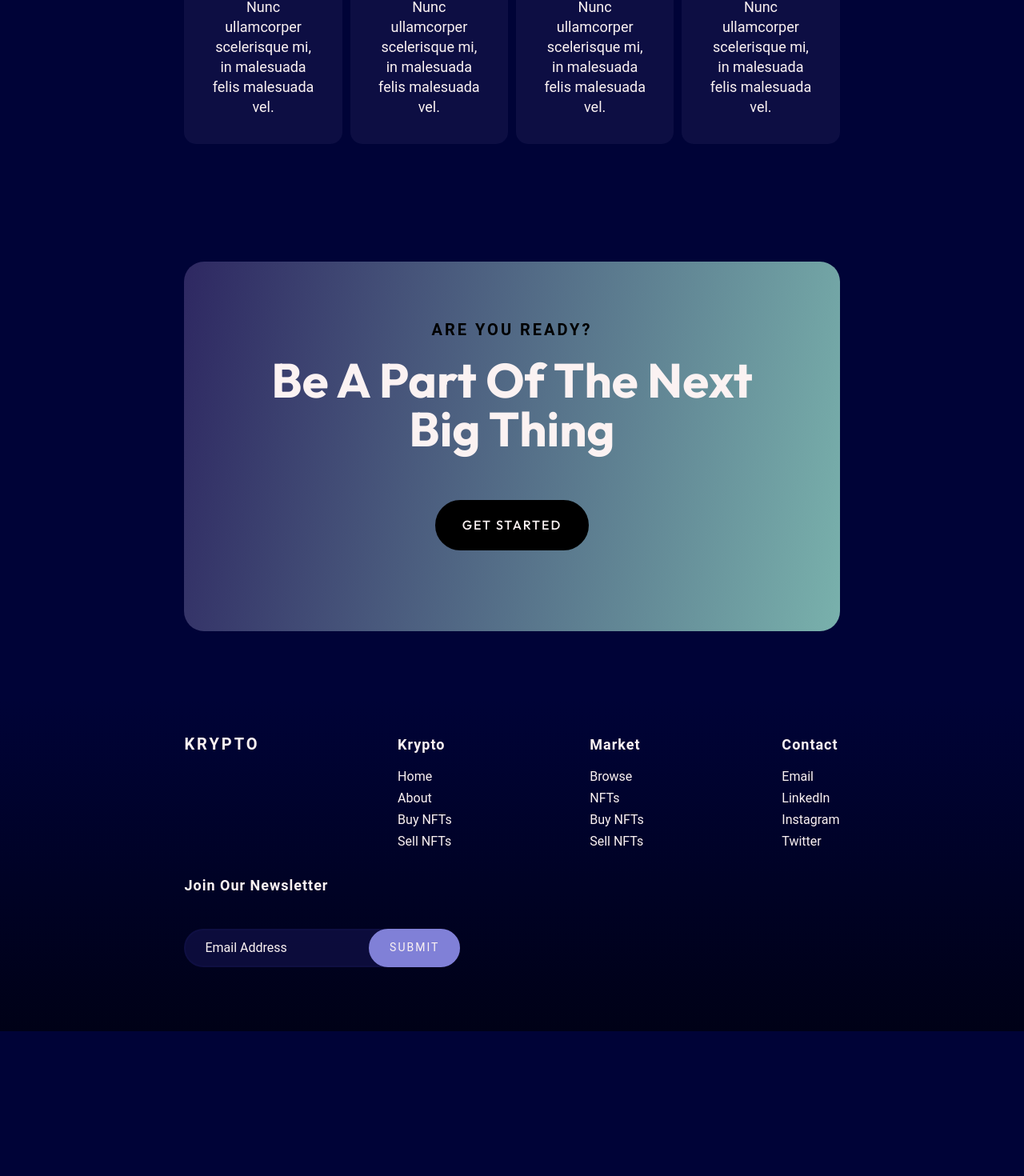
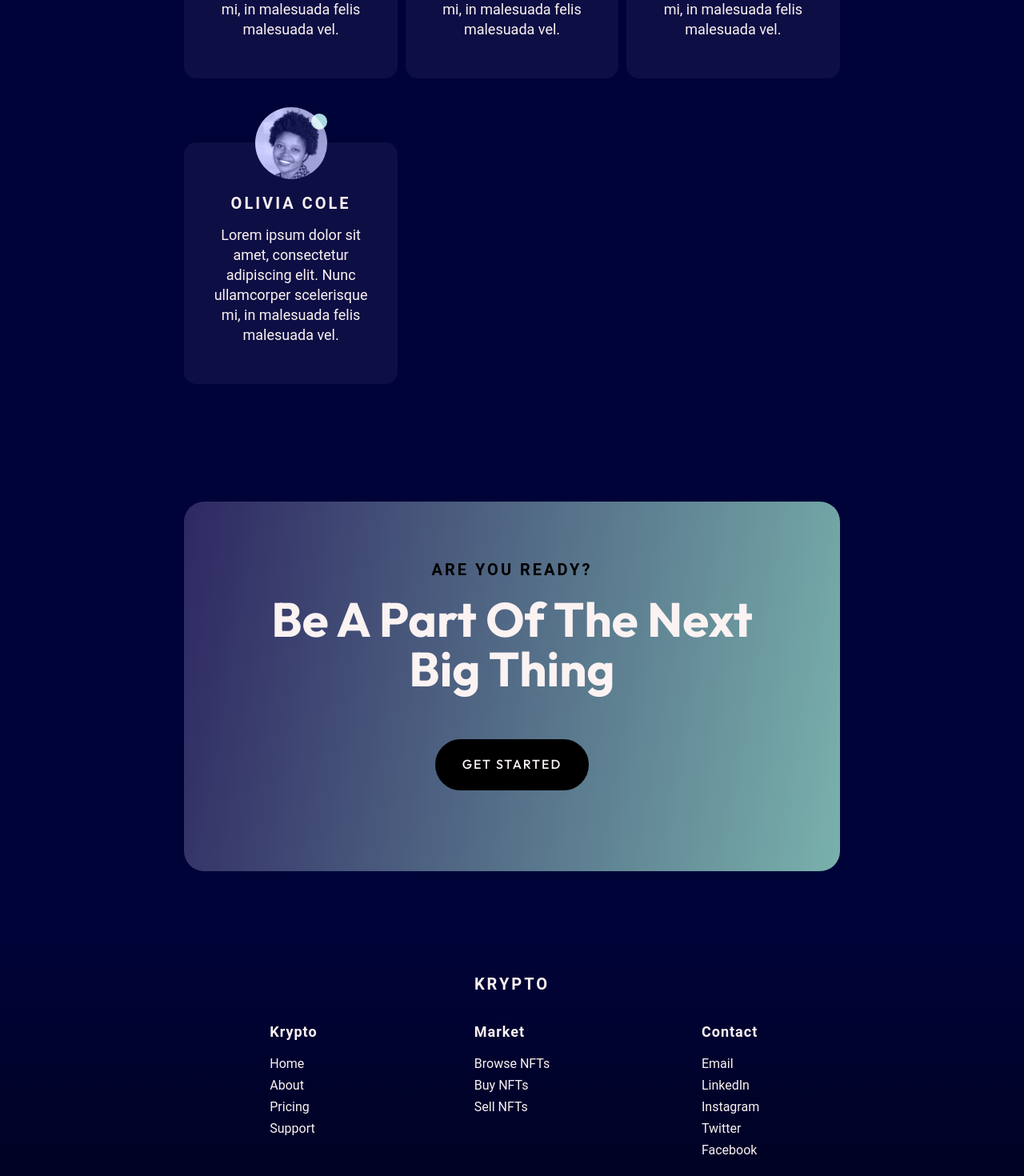
Before and after one commit to zulmy-azhary/krypto-landingpage, a Next.js app: page / in a window 1280 px wide. Shown: the part 2440-3910 px from the top of the page at 80% size. Before the commit the page ends 3729 px from the top, so only its background shows below. Built offline with nearby package versions, Linux system fonts and the light colour scheme.

Commit message:
Set responsive layout for testimonials and footer

```diff
--- a/pages/index.tsx
+++ b/pages/index.tsx
@@ -1,6 +1,7 @@
 import { Footer, Navbar } from "@components";
 import { Action, Analytics, Featured, Hero, Mobile, Testimonials } from "@section";
 import { outfit } from "@styles/GlobalStyles";
+import { Layout } from "@styles/SharedComponents";
 import { NextPage } from "next";
 import Head from "next/head";
 import styled from "styled-components";
@@ -71,24 +72,17 @@ const Container = styled.div`
   }
 `;
 
-const Main = styled.main`
-  width: calc(var(--mobile) / 1.125);
+const Main = styled(Layout)`
   display: flex;
   flex-direction: column;
   row-gap: 9.188rem;
   padding: 1.5rem 0;
 
-  @media (min-width: ${(props) => props.theme.media.tablet}) {
-    width: calc(var(--tablet) / 1.125);
-  }
-
   @media (min-width: ${(props) => props.theme.media.laptop}) {
-    width: calc(var(--laptop) / 1.25);
     padding: 3rem 0;
   }
 
   @media (min-width: ${(props) => props.theme.media.desktop}) {
-    width: calc(var(--desktop) / 1.35);
     padding-bottom: 15.125rem;
   }
 `;
@@ -101,7 +95,7 @@ const HomePage: NextPage = () => {
       </Head>
       <Container className={outfit.variable}>
         <Navbar />
-        <Main>
+        <Main as="main">
           <Hero />
           <Featured />
           <Analytics />
--- a/src/components/Card.tsx
+++ b/src/components/Card.tsx
@@ -12,18 +12,31 @@ const Container = styled.div`
   text-align: center;
   padding: 0 2.125rem 2.125rem;
   border-radius: 0.938rem;
+  grid-column: span 12 / span 12;
+
+  @media (min-width: ${(props) => props.theme.media.tablet}) {
+    grid-column: span 6 / span 6;
+  }
+
+  @media (min-width: ${(props) => props.theme.media.laptop}) {
+    grid-column: span 4 / span 4;
+  }
+
+  @media (min-width: ${(props) => props.theme.media.desktop}) {
+    grid-column: span 3 / span 3;
+  }
 `;
 
 const Profile = styled.div`
-  margin: -3.75rem auto 0;
+  margin: -2.75rem auto 0;
   position: relative;
 
   &:after {
-    --size: 1.938rem;
+    --size: 1.25rem;
     position: absolute;
     content: "";
     top: 0.5rem;
-    right: -0.25rem;
+    right: 0;
     z-index: 9;
     width: var(--size);
     height: var(--size);
@@ -31,15 +44,30 @@ const Profile = styled.div`
     mix-blend-mode: screen;
     border-radius: 50%;
   }
+
+  @media (min-width: ${(props) => props.theme.media.desktop}) {
+    margin-top: -3.75rem;
+
+    &:after {
+      --size: 1.938rem;
+      right: -0.25rem;
+    }
+  }
 `;
 
 const Image = styled.img`
-  --size: 75px;
+  --size: 100px;
   width: var(--size);
   height: var(--size);
   border-radius: 50%;
   mix-blend-mode: luminosity;
 
+  @media (min-width: ${(props) => props.theme.media.tablet}) {
+    --size: 100px;
+  }
+  @media (min-width: ${(props) => props.theme.media.laptop}) {
+    --size: 90px;
+  }
   @media (min-width: ${(props) => props.theme.media.desktop}) {
     --size: fit-content;
   }
--- a/src/components/Footer.tsx
+++ b/src/components/Footer.tsx
@@ -1,34 +1,33 @@
 import React from "react";
 import { List, Newsletter } from "@components";
 import styled from "styled-components";
-import { Heading } from "@styles/SharedComponents";
+import { Heading, Layout } from "@styles/SharedComponents";
 
 const Container = styled.footer`
-  background: linear-gradient(180deg, #000337 8.05%, black 165.52%);
+  background: linear-gradient(180deg, var(--background) 8.05%, black 165.52%);
   width: 100%;
   min-height: fit-content;
   padding: 5rem 0;
 `;
 
-const Wrapper = styled.div`
-  width: calc(var(--mobile) / 1.125);
-  display: flex;
-  justify-content: space-between;
-  column-gap: 6.25rem;
+const Wrapper = styled(Layout)`
+  display: grid;
+  grid-template-columns: repeat(6, minmax(0, 1fr));
+  justify-items: center;
   flex-wrap: wrap;
   margin: auto;
   row-gap: 2rem;
 
-  @media (min-width: ${(props) => props.theme.media.tablet}) {
-    width: calc(var(--tablet) / 1.125);
+  @media (min-width: ${(props) => props.theme.media.desktop}) {
+    justify-items: start;
   }
+`;
 
-  @media (min-width: ${(props) => props.theme.media.laptop}) {
-    width: calc(var(--laptop) / 1.25);
-  }
+const Title = styled(Heading)`
+  grid-column: span 6 / span 6;
 
   @media (min-width: ${(props) => props.theme.media.desktop}) {
-    width: calc(var(--desktop) / 1.35);
+    grid-column: span 1 / span 1;
   }
 `;
 
@@ -36,10 +35,10 @@ const Footer: React.FC = () => {
   return (
     <Container>
       <Wrapper>
-        <Heading>Krypto</Heading>
-        <List name="Krypto" list={["Home", "About", "Buy NFTs", "Sell NFTs"]} />
-        <List name="Market" list={["Browse", "NFTs", "Buy NFTs", "Sell NFTs"]} />
-        <List name="Contact" list={["Email", "LinkedIn", "Instagram", "Twitter"]} />
+        <Title>Krypto</Title>
+        <List name="Krypto" list={["Home", "About", "Pricing", "Support"]} />
+        <List name="Market" list={["Browse NFTs", "Buy NFTs", "Sell NFTs"]} />
+        <List name="Contact" list={["Email", "LinkedIn", "Instagram", "Twitter", "Facebook"]} />
         <Newsletter />
       </Wrapper>
     </Container>
--- a/src/components/Input.tsx
+++ b/src/components/Input.tsx
@@ -5,6 +5,7 @@ import { Btn } from "./Button";
 const Wrapper = styled.div`
   position: relative;
   min-width: 21.563rem;
+  width: fit-content;
   height: max-content;
 `;
 
@@ -18,6 +19,7 @@ const InputForm = styled.input`
   background-color: var(--bgColor);
   border-radius: 100px;
   width: 100%;
+  padding-right: 7.5rem;
   line-height: 1.719rem;
   color: var(--primary);
 
@@ -44,7 +46,7 @@ const Submit = styled(Btn)`
 const Input: React.FC = () => {
   return (
     <Wrapper>
-      <InputForm placeholder="Email Address" />
+      <InputForm type="email" placeholder="Email Address" />
       <Submit $variant="primary">Submit</Submit>
     </Wrapper>
   );
--- a/src/components/List.tsx
+++ b/src/components/List.tsx
@@ -6,6 +6,11 @@ const Wrapper = styled.div`
   display: flex;
   flex-direction: column;
   row-gap: 1rem;
+  grid-column: span 2 / span 2;
+
+  @media (min-width: ${(props) => props.theme.media.desktop}) {
+    grid-column: span 1 / span 1;
+  }
 `;
 
 const Ul = styled.ul`
--- a/src/components/Navbar.tsx
+++ b/src/components/Navbar.tsx
@@ -1,24 +1,14 @@
 import { useMediaQuery } from "@hooks";
-import { Heading, Text } from "@styles/SharedComponents";
+import { Heading, Layout, Text } from "@styles/SharedComponents";
 import { theme } from "@styles/theme";
 import React from "react";
 import styled from "styled-components";
 
-const Header = styled.header`
-  width: calc(var(--mobile) / 1.125);
+const Header = styled(Layout)`
   padding: 1.5rem 0;
 
   @media (min-width: ${(props) => props.theme.media.tablet}) {
-    width: calc(var(--tablet) / 1.125);
     padding: 2.5rem 0;
-  }
-
-  @media (min-width: ${(props) => props.theme.media.laptop}) {
-    width: calc(var(--laptop) / 1.25);
-  }
-
-  @media (min-width: ${(props) => props.theme.media.desktop}) {
-    width: calc(var(--desktop) / 1.35);
   }
 `;
 
@@ -61,7 +51,7 @@ const Item = styled(Text)`
 const Navbar: React.FC = () => {
   const isTablet = useMediaQuery(`(min-width: ${theme.media.tablet})`);
   return (
-    <Header>
+    <Header as="header">
       <Nav>
         <Brand>Krypto</Brand>
         {isTablet && (
--- a/src/components/Newsletter.tsx
+++ b/src/components/Newsletter.tsx
@@ -6,11 +6,22 @@ import { Input } from "@components";
 const Wrapper = styled.div`
   display: flex;
   flex-direction: column;
-  row-gap: 2.563rem;
+  row-gap: 1.5rem;
+  grid-column: span 6 / span 6;
+
+  @media (min-width: ${(props) => props.theme.media.desktop}) {
+    row-gap: 2.563rem;
+    grid-column: span 2 / span 2;
+  }
 `;
 
 const Title = styled(Text)`
   font-weight: 600;
+  text-align: center;
+
+  @media (min-width: ${(props) => props.theme.media.desktop}) {
+    text-align: start;
+  }
 `;
 
 const Newsletter: React.FC = () => {
--- a/src/section/Testimonials.tsx
+++ b/src/section/Testimonials.tsx
@@ -22,10 +22,18 @@ const Header = styled.div`
 `;
 
 const Box = styled.div`
-  display: flex;
+  display: grid;
+  grid-template-columns: repeat(12, minmax(0, 1fr));
   justify-content: center;
-  align-items: center;
-  column-gap: 10px;
+  gap: 5rem 10px;
+
+  @media (min-width: ${(props) => props.theme.media.tablet}) {
+    column-gap: 3.5rem;
+  }
+
+  @media (min-width: ${(props) => props.theme.media.laptop}) {
+    gap: 5rem 10px;
+  }
 `;
 
 const Testimonials: React.FC = () => {
@@ -36,22 +44,10 @@ const Testimonials: React.FC = () => {
         <SubHeader>Read What Others Have To Say</SubHeader>
       </Header>
       <Box>
-        <Card
-          name={"Olivia Cole"}
-          image={"user-1"}
-        />
-        <Card
-          name={"Evan White"}
-          image={"user-2"}
-        />
-        <Card
-          name={"Jessica Page"}
-          image={"user-3"}
-        />
-        <Card
-          name={"Olivia Cole"}
-          image={"user-1"}
-        />
+        <Card name={"Olivia Cole"} image={"user-1"} />
+        <Card name={"Evan White"} image={"user-2"} />
+        <Card name={"Jessica Page"} image={"user-3"} />
+        <Card name={"Olivia Cole"} image={"user-1"} />
       </Box>
     </Section>
   );
--- a/src/styles/SharedComponents.tsx
+++ b/src/styles/SharedComponents.tsx
@@ -60,3 +60,19 @@ export const SubHeader = styled.h2`
     line-height: 3.125rem;
   }
 `;
+
+export const Layout = styled.div`
+  width: calc(var(--mobile) / 1.125);
+
+  @media (min-width: ${(props) => props.theme.media.tablet}) {
+    width: calc(var(--tablet) / 1.125);
+  }
+
+  @media (min-width: ${(props) => props.theme.media.laptop}) {
+    width: calc(var(--laptop) / 1.25);
+  }
+
+  @media (min-width: ${(props) => props.theme.media.desktop}) {
+    width: calc(var(--desktop) / 1.35);
+  }
+`;
```
